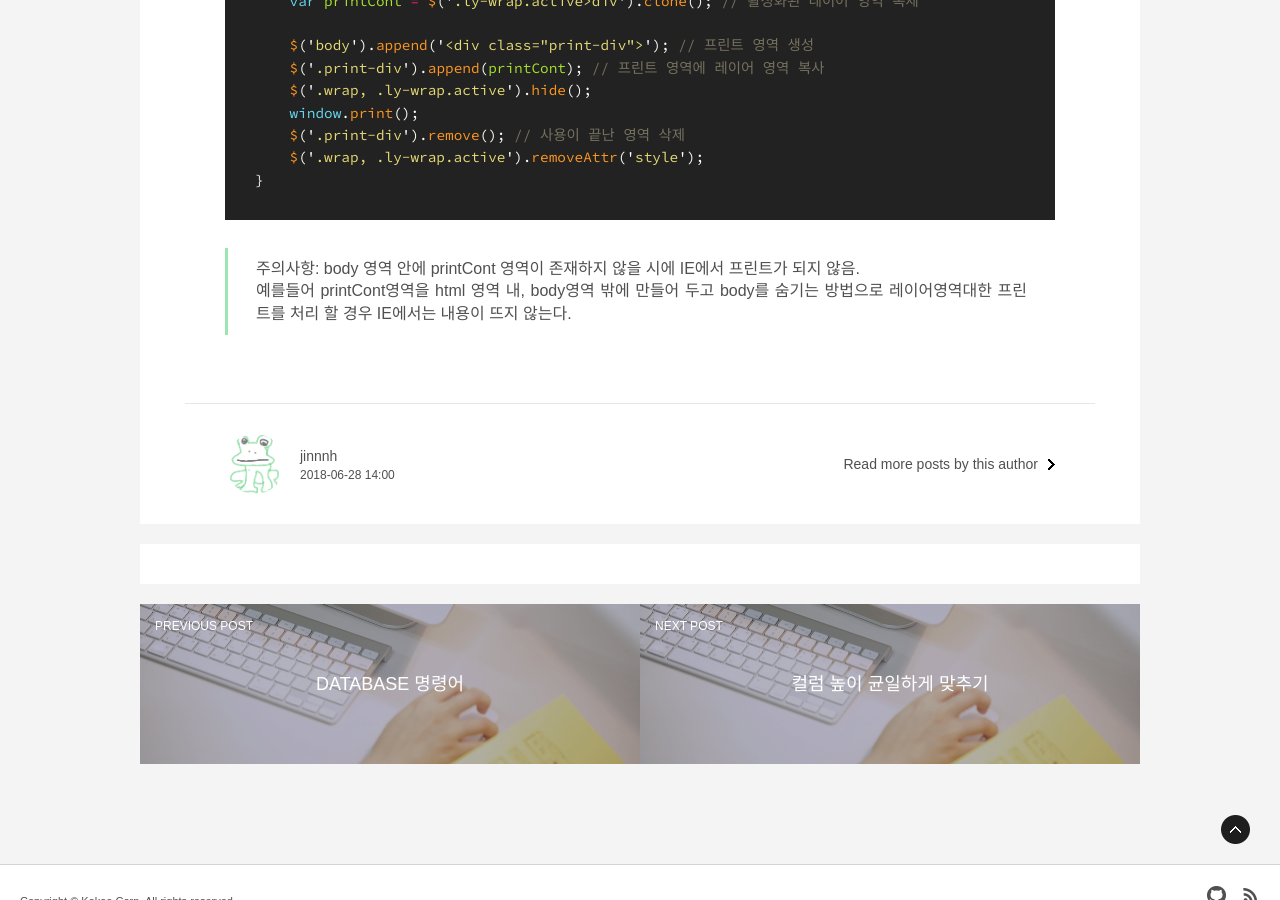
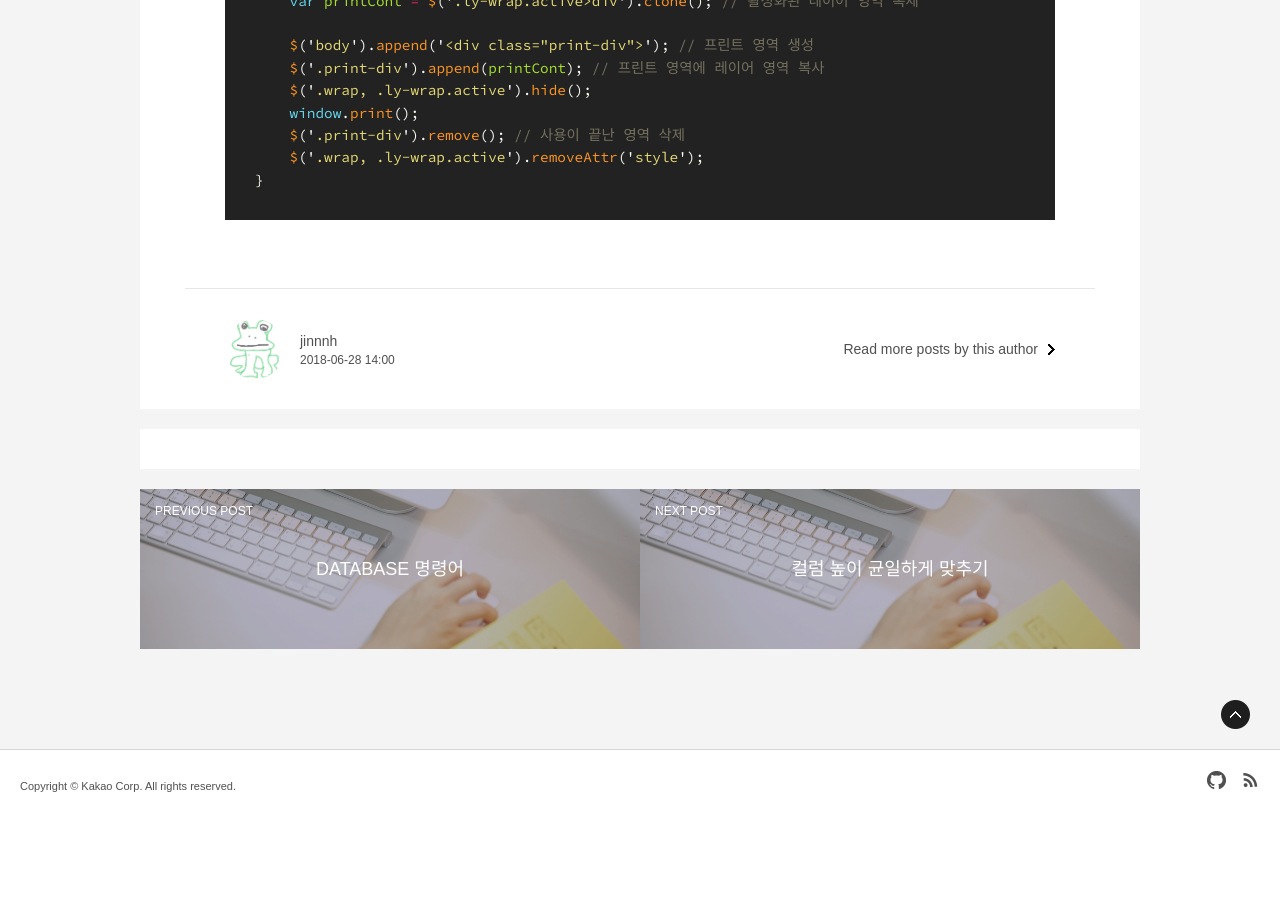
Before and after one commit to gutmate/gutmate.github.com, a Jekyll site: the page built from _posts/2018-06-28-print-modal.md, in a window 1280 px wide and 900 px high, scrolled down 629 px. Built offline with Jekyll 4.4.1, drawn with Linux system fonts in a browser that asks for light colours; some web fonts are replaced; comment, search, counter and statistics services are not loaded; after the commit the page ends 1478 px from its top, so only the background shows below that.

Commit message:
Update print modal post

````diff
--- a/_posts/2018-06-28-print-modal.md
+++ b/_posts/2018-06-28-print-modal.md
@@ -23,7 +23,3 @@ var layerPrint = function layerPrint() {
     $('.wrap, .ly-wrap.active').removeAttr('style');
 }
 ```
-
-> 주의사항: body 영역 안에 printCont 영역이 존재하지 않을 시에 IE에서 프린트가 되지 않음. <br>
-> 예를들어 printCont영역을 html 영역 내, body영역 밖에 만들어 두고 body를 숨기는 방법으로
-> 레이어영역대한 프린트를 처리 할 경우 IE에서는 내용이 뜨지 않는다.
````
